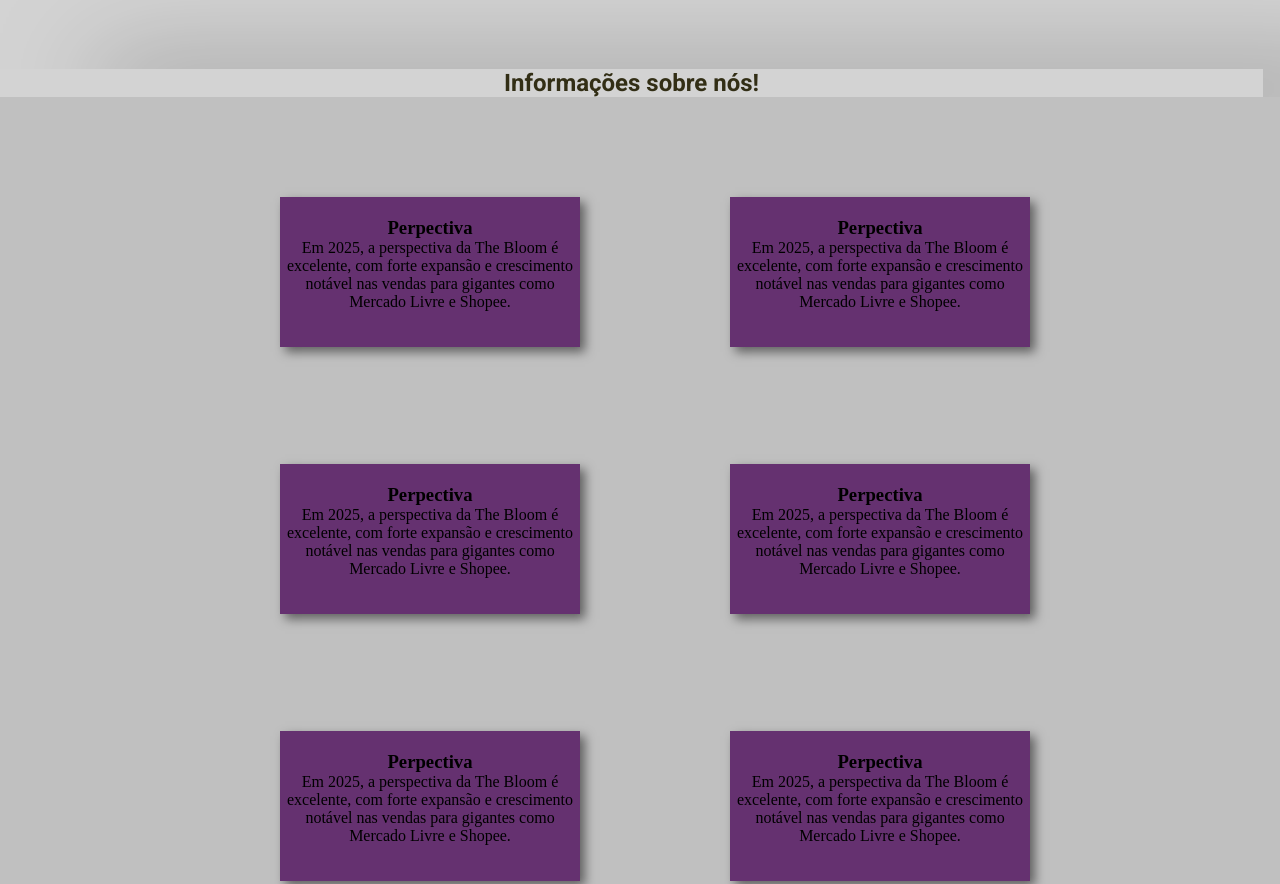
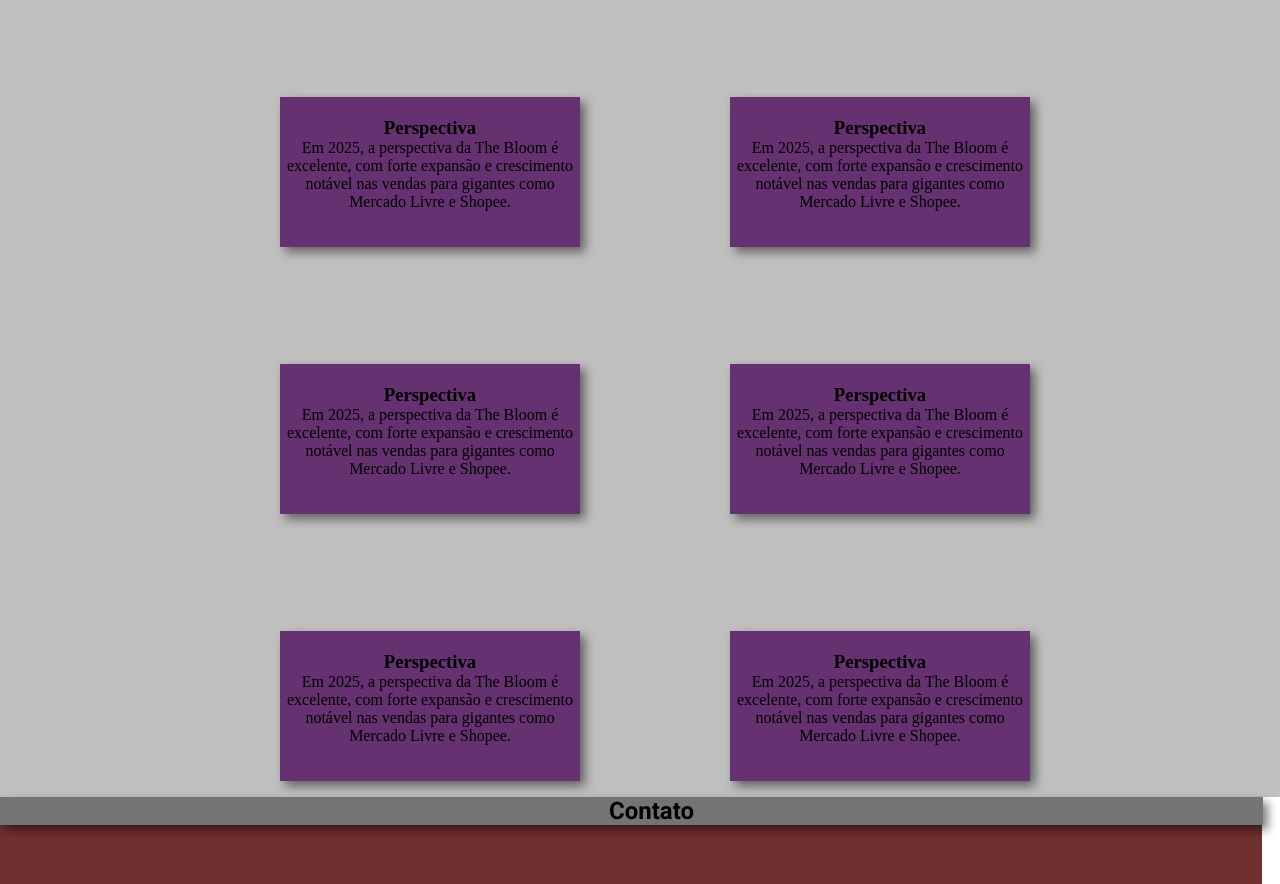
Before and after one commit to GAPS5/Site_Thebloom, a plain HTML site: page index.html in a window 1280 px wide. Shown: the part 664-1548 px from the top of the page. Drawn offline with Linux system fonts and the light colour scheme.

Commit message:
fixe the words tha went add wrong

```diff
--- a/index.html
+++ b/index.html
@@ -41,27 +41,27 @@
                 <h2>Informações sobre nós!</h2>
                 <section id="section1">
                     <article class="article1">
-                        <h3>Perpectiva</h3>
+                        <h3>Perspectiva</h3>
                         <p>Em 2025, a perspectiva da The Bloom é excelente, com forte expansão e crescimento notável nas vendas para gigantes como Mercado Livre e Shopee.</p>
                     </article>
                     <article class="article2">
-                        <h3>Perpectiva</h3>
+                        <h3>Perspectiva</h3>
                         <p>Em 2025, a perspectiva da The Bloom é excelente, com forte expansão e crescimento notável nas vendas para gigantes como Mercado Livre e Shopee.</p>
                     </article>
                     <article class="article3">
-                        <h3>Perpectiva</h3>
+                        <h3>Perspectiva</h3>
                         <p>Em 2025, a perspectiva da The Bloom é excelente, com forte expansão e crescimento notável nas vendas para gigantes como Mercado Livre e Shopee.</p>
                     </article>
                     <article class="article4">
-                        <h3>Perpectiva</h3>
+                        <h3>Perspectiva</h3>
                         <p>Em 2025, a perspectiva da The Bloom é excelente, com forte expansão e crescimento notável nas vendas para gigantes como Mercado Livre e Shopee.</p>
                     </article>
                     <article class="article5">
-                        <h3>Perpectiva</h3>
+                        <h3>Perspectiva</h3>
                         <p>Em 2025, a perspectiva da The Bloom é excelente, com forte expansão e crescimento notável nas vendas para gigantes como Mercado Livre e Shopee.</p>
                     </article>
                     <article class="article6">
-                        <h3>Perpectiva</h3>
+                        <h3>Perspectiva</h3>
                         <p>Em 2025, a perspectiva da The Bloom é excelente, com forte expansão e crescimento notável nas vendas para gigantes como Mercado Livre e Shopee.</p>
                     </article>
                 </section>
--- a/style.css
+++ b/style.css
@@ -7,18 +7,20 @@
     max-width: 1280px;
 }
 .segmentos {
-    height: 100px;
+    height: 70px;
     background-color: #000000;
     color: #FFD700;
     display: flex;
     align-items: center;
     justify-content: space-between;
+    width: 1262px;
+    position: fixed;
 }
 .segmentos h1, .information h2, .footerprincipal h2 {
     font-family: "Roboto", serif;
 }
 .segmentos h1 {
-    margin-left: 100px;
+    margin-left: 120px;
     font-family: Arial, Helvetica, sans-serif;
 }
 .segmentos li {
```
